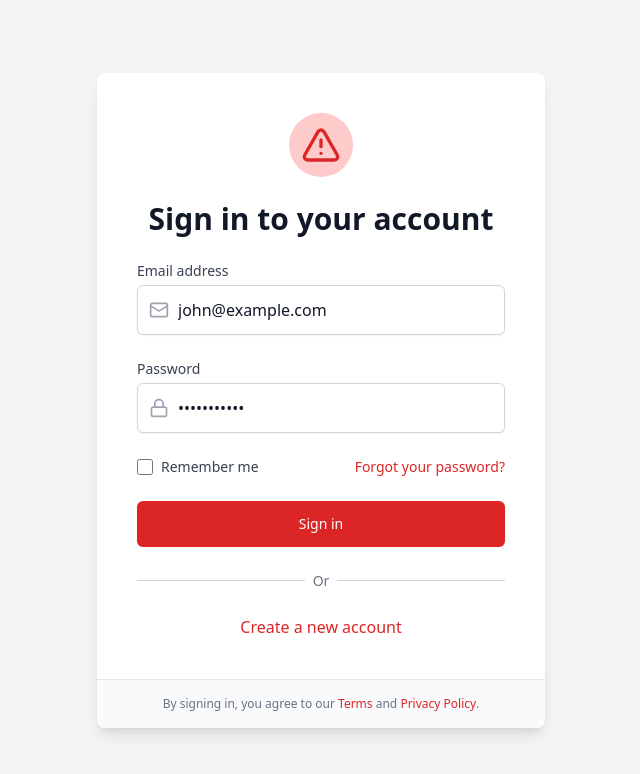
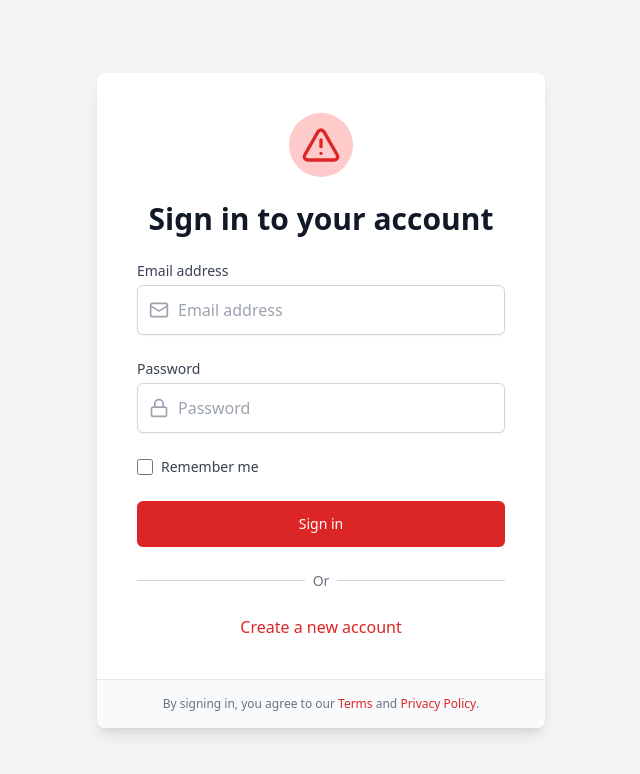
Before and after one commit to fathiu101/Emergency, a React (Vite) app: page /login in a window 1280 px wide. Shown: the top 774 px of the page, without its empty margins (319-959 px from the left). Built offline with nearby package versions, Linux system fonts and the light colour scheme.

Commit message:
Update LoginPage.tsx
Log in

```diff
--- a/src/pages/LoginPage.tsx
+++ b/src/pages/LoginPage.tsx
@@ -5,8 +5,8 @@ import { useAuthStore } from '../stores/authStore';
 
 const LoginPage = () => {
   const { login, isAuthenticated, isLoading, error } = useAuthStore();
-  const [email, setEmail] = useState('john@example.com');
-  const [password, setPassword] = useState('password123');
+  const [email, setEmail] = useState('');
+  const [password, setPassword] = useState('');
 
   const handleSubmit = async (e: React.FormEvent) => {
     e.preventDefault();
@@ -94,13 +94,6 @@ const LoginPage = () => {
                   Remember me
                 </label>
               </div>
-
-              <Link
-                to="/forgot-password"
-                className="text-sm font-medium text-primary-600 dark:text-primary-400 hover:text-primary-500"
-              >
-                Forgot your password?
-              </Link>
             </div>
 
             <div>
```
